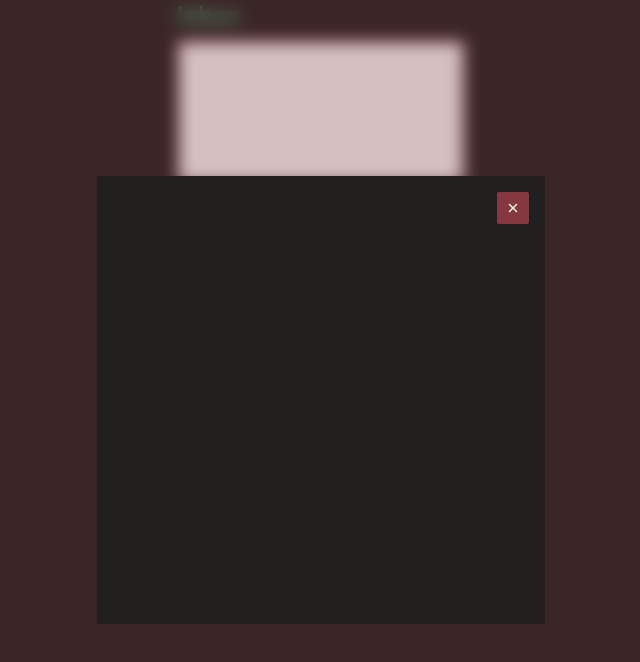
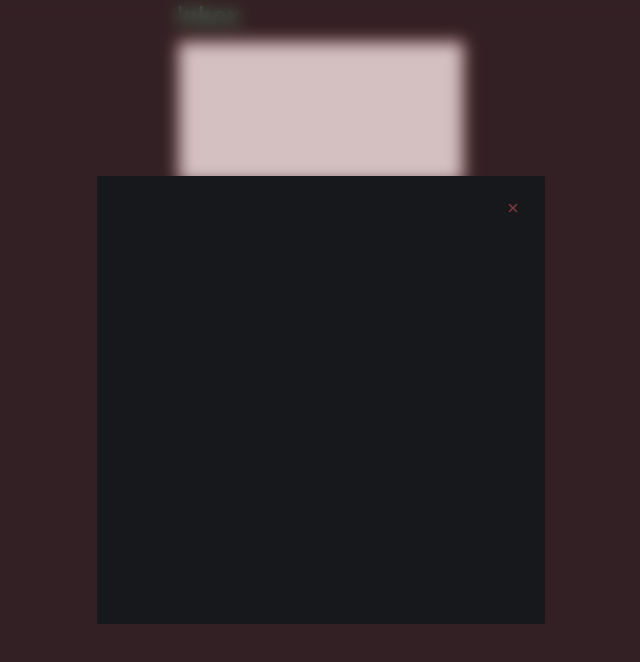
Before and after one commit to Z3ROO/inbox, a React (Create React App) app: page / in a window 1280 px wide. Both pictures are taken after a click on the button "Free". Shown: the top 662 px of the page, without its empty margins (319-959 px from the left). Built offline with nearby package versions, Linux system fonts and the light colour scheme.

Commit message:
apply new color palette distribution

```diff
--- a/src/App.tsx
+++ b/src/App.tsx
@@ -3,7 +3,7 @@ import Inbox from './features/inbox';
 
 function App() {
   return (
-    <div className={`w-screen h-screen flex justify-center bg-tanj-gray`}>
+    <div className={`w-screen h-screen flex justify-center bg-gray-800`}>
       <Inbox />
     </div>
   );
--- a/src/components/Buttons.tsx
+++ b/src/components/Buttons.tsx
@@ -1,17 +1,33 @@
 import { ButtonHTMLAttributes } from "react";
 
-export function BtnPrimary (props: ButtonHTMLAttributes<HTMLButtonElement>) {
+interface BtnProps extends ButtonHTMLAttributes<HTMLButtonElement> {
+  icon?: boolean
+  outline?: boolean
+  bgLess?: boolean
+}
+
+export function BtnPrimary (props: BtnProps) {
+  const { icon, outline, bgLess } = props;
+
   return (
     <button {...props} className={`
-      m-2 py-2 px-4 rounded-sm bg-tanj-pink hover:bg-tanj-green text-tanj-white ${props.className}
+      ${ icon ? ' p-2 ' : ' py-2 px-4 ' }
+      ${ (bgLess || outline) ? '  ' : ' bg-gradient-to-br from-tanj-pink to-tanj-gray hover:from-tanj-green hover:to-tanj-pink '}
+      ${ outline ? ' border border-tanj-pink hover:border-tanj-green ' : ' border border-tanj-gray '}
+      m-2 rounded-sm text-tanj-white  ${props.className}
     `} />
   )
 }
 
-export function BtnIcon (props: ButtonHTMLAttributes<HTMLButtonElement>) {
+export function BtnSecondary (props: BtnProps) {
+  const { icon, outline, bgLess } = props;
+
   return (
     <button {...props} className={`
-      m-2 p-2 rounded-sm bg-tanj-pink hover:bg-tanj-green text-tanj-white ${props.className}
+    ${ icon ? ' p-2 ' : ' py-2 px-4 ' }
+    ${ (bgLess || outline) ? '  ' : ' hover:bg-tanj-gray  hover:text-tanj-green '}
+    ${ outline ? ' border border-transparent hover:border-tanj-gray ' : '  '}
+      m-2 rounded-sm text-tanj-pink hover:text-tanj-green ${props.className}
     `} />
   )
 }
--- a/src/components/Modal.tsx
+++ b/src/components/Modal.tsx
@@ -1,5 +1,5 @@
 import { IoClose } from 'react-icons/io5';
-import { BtnIcon } from './Buttons';
+import { BtnSecondary } from './Buttons';
 
 export default function Modal(props: { children?: JSX.Element|null|false|(JSX.Element|null|undefined|false)[], closeFn: () => void }) {
 
@@ -8,7 +8,7 @@ export default function Modal(props: { children?: JSX.Element|null|false|(JSX.El
 
   return (
     <div className="fixed top-0 left-0 w-screen h-screen flex justify-center items-center bg-tanj-pink bg-opacity-25" style={{backdropFilter:'blur(8px)'}}>
-      <div className="p-8 rounded-sm bg-tanj-gray relative">
+      <div className="p-8 rounded-sm bg-gray-800 relative">
         <CloseButton closeFn={props.closeFn} />
         {props.children}
       </div>
@@ -18,8 +18,8 @@ export default function Modal(props: { children?: JSX.Element|null|false|(JSX.El
 
 function CloseButton(props: { closeFn: () => void }) {
   return (
-    <BtnIcon className="absolute top-2 right-2" onClick={props.closeFn}>
+    <BtnSecondary icon className="absolute top-2 right-2" onClick={props.closeFn}>
       <IoClose />
-    </BtnIcon>
+    </BtnSecondary>
   )
 }
--- a/tailwind.config.js
+++ b/tailwind.config.js
@@ -12,6 +12,22 @@ module.exports = {
           pink: "#863841",
           white: "#eeeeed",
           green: "#46b077"
+        },
+        gray: {
+          900: '#0e1013',
+          800: '#17181b',
+          700: '#202124',
+          600: '#282a2d',
+          550: '#2e3134',
+          500: '#3c4043',
+          450: '#5f6368',
+          400: '#80868b',
+          350: '#9aa0a6',
+          300: '#bdc1c6',
+          250: '#dadce0',
+          200: '#e8eaed',
+          150: '#f1f3f4',
+          100: '#f8f9fa'
         }
       }
     },
```
